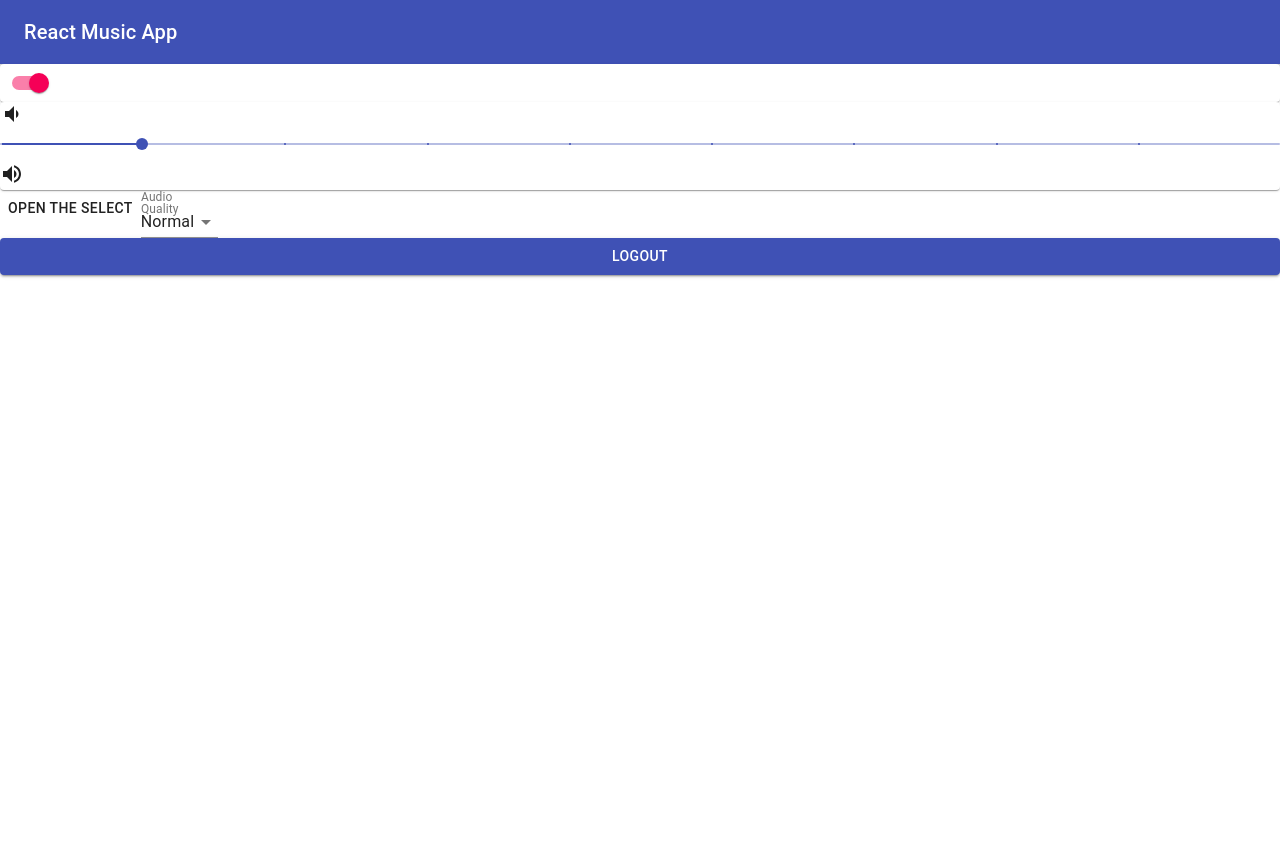
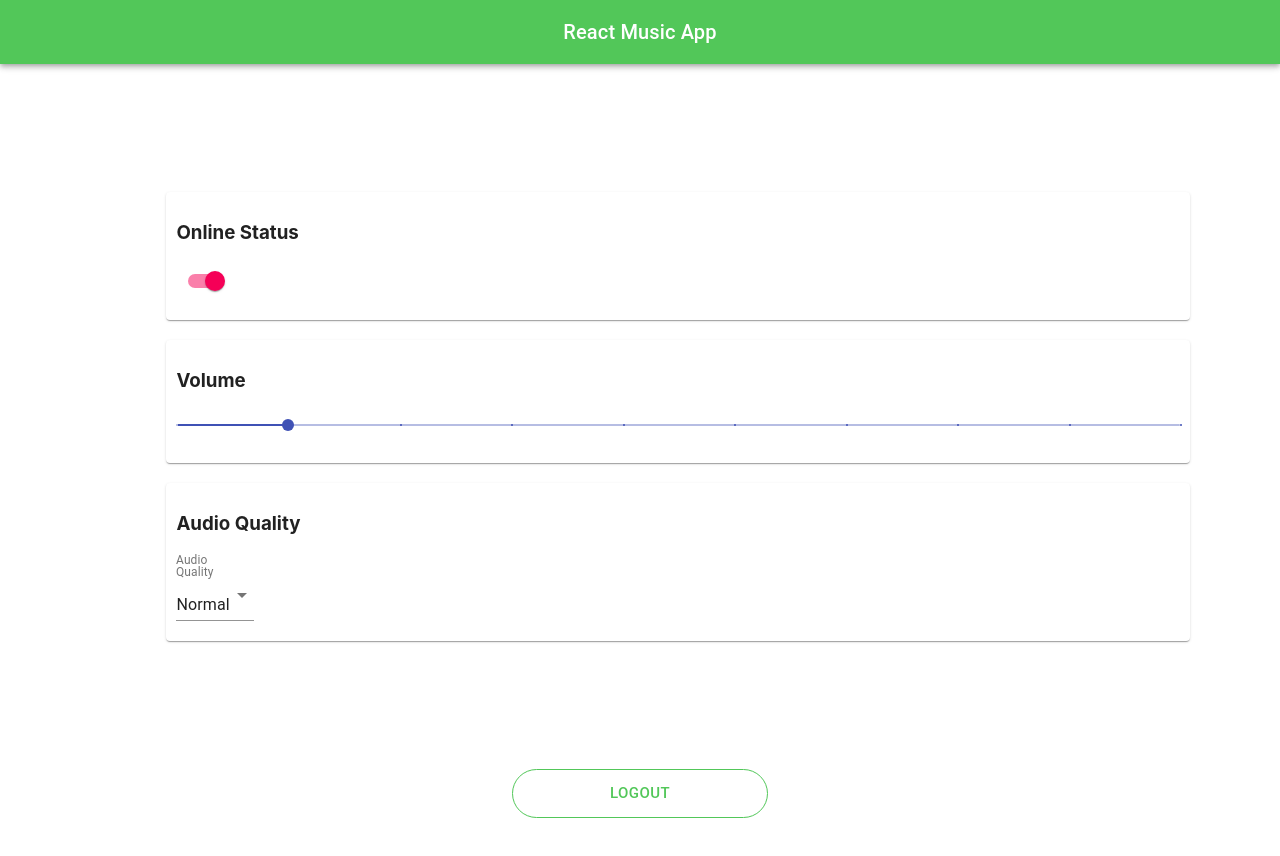
Before and after one commit to coastlines/react-music-app, a React (Create React App) app: page / in a window 1280 px wide. Both pictures are taken after a click on the button "SIGN IN". Before the commit the page ends 800 px from the top, so only its background shows below. Built offline with nearby package versions, Linux system fonts and the light colour scheme.

Commit message:
added notifications to dom

```diff
--- a/src/App.css
+++ b/src/App.css
@@ -1,10 +1,58 @@
-.App {
-  text-align: center;
-}
-
 #main {
   padding-bottom: 40px !important;
 }
 
+#navbar {
+  background-color: #52C759;
+}
+
+#loginForm {
+  margin: 10% 23%;
+  width: 50%;
+}
+
+/* .MuiInputBase-root {
+  border: 1px solid #52C759;
+} */
+
+#loginBtn {
+  display: flex;
+  align-self:flex-end;
+  margin-left: auto;
+  margin-top: 2.5%;
+  border-radius: 30px;
+  width: 40%;
+  padding-top: 10px;
+  padding-bottom: 10px;
+  background-color: #52C759;
+}
+
+ #logoutBtn {
+  border-color: #52C759;
+  color: #52C759;
+  display: flex;
+  align-self:flex-start;
+  margin: 0 auto;
+  margin-top: 2.5%;
+  border-radius: 30px;
+  width: 20%;
+  padding-top: 10px;
+  padding-bottom: 10px;
+}
+
+#dashboard {
+  margin: 10% 13%;
+  width: 80%;
+}
+
+.componentCard {
+  padding: 10px 10px 20px 10px;
+  margin: 20px 0;
+}
+
+#audioQualitySelect {
+  margin-top: 20px;
+}
+
 @media (prefers-reduced-motion: no-preference) {
 }
--- a/src/App.js
+++ b/src/App.js
@@ -1,13 +1,7 @@
-import React, { Component } from "react";
+import React from "react";
 import "./App.css";
 import NavBar from "./Components/navbar";
-// import SignIn from './Components/login';
-import Button from "@material-ui/core/Button";
-import TextField from "@material-ui/core/TextField";
-// import FormControlLabel from '@material-ui/core/FormControlLabel';
-import Dashboard from "./Components/dashboard";
-// import { render } from '@testing-library/react';
-
+import DisplayComponent from "./Components/login";
 // transform slider 90 degrees to make an equalizer?
 
 function App(props) {
@@ -19,82 +13,4 @@ function App(props) {
   );
 }
 
-class DisplayComponent extends Component {
-  constructor(props) {
-    super(props);
-    this.state = {
-      isLoggedIn: false,
-    };
-    this.handleClick = this.handleClick.bind(this);
-  }
-
-  handleClick() {
-    if (this.state.isLoggedIn === true) {
-      this.setState({
-        isLoggedIn: false,
-      });
-    } else {
-      this.setState({
-        isLoggedIn: true,
-      });
-    }
-  }
-
-  render() {
-    if (!this.state.isLoggedIn) {
-      return (
-        <form>
-          {/* noValidate */}
-          <TextField
-            variant="outlined"
-            margin="normal"
-            // required
-            fullWidth
-            id="email"
-            label="Email Address"
-            name="email"
-            autoComplete="email"
-            autoFocus
-          />
-          <TextField
-            variant="outlined"
-            margin="normal"
-            // required
-            fullWidth
-            name="password"
-            label="Password"
-            type="password"
-            id="password"
-            autoComplete="current-password"
-          />
-          <Button
-            type="button"
-            fullWidth
-            variant="contained"
-            color="primary"
-            onClick={this.handleClick}
-          >
-            Sign In
-          </Button>
-        </form>
-      );
-    } else {
-      return (
-        <div>
-          <Dashboard></Dashboard>
-          <Button
-            type="button"
-            fullWidth
-            variant="contained"
-            color="primary"
-            onClick={this.handleClick}
-          >
-            Logout
-          </Button>
-        </div>
-      );
-    }
-  }
-}
-
 export default App;
--- /dev/null
+++ b/src/Components/archive/login.js
@@ -0,0 +1,139 @@
+import React, { Component } from "react";
+import Avatar from "@material-ui/core/Avatar";
+
+import CssBaseline from "@material-ui/core/CssBaseline";
+import TextField from "@material-ui/core/TextField";
+import FormControlLabel from "@material-ui/core/FormControlLabel";
+import Checkbox from "@material-ui/core/Checkbox";
+import Link from "@material-ui/core/Link";
+import Grid from "@material-ui/core/Grid";
+import Box from "@material-ui/core/Box";
+import LockOutlinedIcon from "@material-ui/icons/LockOutlined";
+import Typography from "@material-ui/core/Typography";
+import { makeStyles } from "@material-ui/core/styles";
+import Container from "@material-ui/core/Container";
+import { render } from "@testing-library/react";
+
+function Copyright() {
+  return (
+    <Typography variant="body2" color="textSecondary" align="center">
+      {"Copyright © "}
+      <Link color="inherit" href="#">
+        React Music App
+      </Link>{" "}
+      {new Date().getFullYear()}
+      {"."}
+    </Typography>
+  );
+}
+
+const useStyles = makeStyles((theme) => ({
+  paper: {
+    marginTop: theme.spacing(8),
+    display: "flex",
+    flexDirection: "column",
+    alignItems: "center",
+  },
+  avatar: {
+    margin: theme.spacing(1),
+    backgroundColor: theme.palette.secondary.main,
+  },
+  form: {
+    width: "100%", // Fix IE 11 issue.
+    marginTop: theme.spacing(1),
+  },
+  submit: {
+    margin: theme.spacing(3, 0, 2),
+  },
+}));
+
+export default class SignIn extends Component {
+  constructor(props) {
+    super(props);
+    this.state = {
+      // classes: useStyles(),
+      isLoggedIn: true,
+    };
+  }
+
+  handleClick = () => {
+    this.setState({
+      isLoggedIn: !this.state.isLoggedIn,
+    });
+  };
+
+  // const classes = useStyles();
+
+  render() {
+    return (
+      <Container
+        component="main"
+        maxWidth="xs"
+        loginStatus={this.state.isLoggedIn}
+      >
+        <CssBaseline />
+        <div>
+          <Avatar>
+            <LockOutlinedIcon />
+          </Avatar>
+          <Typography component="h1" variant="h5">
+            Sign in
+          </Typography>
+          <form noValidate>
+            <TextField
+              variant="outlined"
+              margin="normal"
+              required
+              fullWidth
+              id="email"
+              label="Email Address"
+              name="email"
+              autoComplete="email"
+              autoFocus
+            />
+            <TextField
+              variant="outlined"
+              margin="normal"
+              required
+              fullWidth
+              name="password"
+              label="Password"
+              type="password"
+              id="password"
+              autoComplete="current-password"
+            />
+            <FormControlLabel
+              control={<Checkbox value="remember" color="primary" />}
+              label="Remember me"
+            />
+            <Button
+              type="button"
+              fullWidth
+              variant="contained"
+              color="primary"
+              className={""}
+              onClick={this.handleClick}
+            >
+              Sign In
+            </Button>
+            <Grid container>
+              <Grid item xs>
+                <Link href="#" variant="body2">
+                  Forgot password?
+                </Link>
+              </Grid>
+              <Grid item>
+                <Link href="#" variant="body2">
+                  {"Don't have an account? Sign Up"}
+                </Link>
+              </Grid>
+            </Grid>
+          </form>
+        </div>
+        <Box mt={8}>
+          <Copyright />
+        </Box>
+      </Container>
+    );
+  }
+}
--- a/src/Components/audioQualitySelect.js
+++ b/src/Components/audioQualitySelect.js
@@ -1,25 +1,12 @@
 import React from "react";
-// import Card from '@material-ui/core/Card';
-// import { makeStyles } from '@material-ui/core/styles';
+import Card from '@material-ui/core/Card';
 import InputLabel from "@material-ui/core/InputLabel";
 import MenuItem from "@material-ui/core/MenuItem";
 import FormControl from "@material-ui/core/FormControl";
 import Select from "@material-ui/core/Select";
-import Button from "@material-ui/core/Button";
-
-// const useStyles = makeStyles((theme) => ({
-//   button: {
-//     display: 'block',
-//     marginTop: theme.spacing(2),
-//   },
-//   formControl: {
-//     margin: theme.spacing(1),
-//     minWidth: 120,
-//   },
-// }));
+// import Button from "@material-ui/core/Button";
 
 export default function AudioQualitySelect() {
-  // const classes = useStyles();
   const [audioQuality, setAudioQuality] = React.useState(2);
   const [warning, setWarning] = React.useState("");
   const [open, setOpen] = React.useState(false);
@@ -48,15 +35,16 @@ export default function AudioQualitySelect() {
   };
 
   return (
-    <div>
-      <Button onClick={handleOpen}>Open the select</Button>
+    <Card className="componentCard">
+      <h3>Audio Quality</h3>
+      {/* <Button onClick={handleOpen}>Audio Quality</Button> */}
+      <p>{warning}</p>
       <FormControl>
-        <InputLabel id="demo-controlled-open-select-label">
+        <InputLabel id="audioQualityInputLabel">
           Audio Quality
         </InputLabel>
         <Select
-          labelId="demo-controlled-open-select-label"
-          id="demo-controlled-open-select"
+          id="audioQualitySelect"
           open={open}
           onClose={handleClose}
           onOpen={handleOpen}
@@ -70,6 +58,6 @@ export default function AudioQualitySelect() {
           <MenuItem value={3}>High</MenuItem>
         </Select>
       </FormControl>
-    </div>
+    </Card>
   );
 }
--- a/src/Components/dashboard.js
+++ b/src/Components/dashboard.js
@@ -3,10 +3,12 @@ import OnlineStatusToggle from "./onlineStatusToggle";
 import VolumeSlider from "./volumeSlider";
 import AudioQualitySelect from "./audioQualitySelect";
 
+
 class Dashboard extends Component {
+
   render() {
     return (
-      <div>
+      <div id="dashboard">
         <OnlineStatusToggle></OnlineStatusToggle>
         <VolumeSlider></VolumeSlider>
         <AudioQualitySelect></AudioQualitySelect>
--- a/src/Components/login.js
+++ b/src/Components/login.js
@@ -1,92 +1,42 @@
 import React, { Component } from "react";
-import Avatar from "@material-ui/core/Avatar";
+import Button from "@material-ui/core/Button";
+import TextField from "@material-ui/core/TextField";
+import "../App.css";
+import Dashboard from "./dashboard";
 
-import CssBaseline from "@material-ui/core/CssBaseline";
-import TextField from "@material-ui/core/TextField";
-import FormControlLabel from "@material-ui/core/FormControlLabel";
-import Checkbox from "@material-ui/core/Checkbox";
-import Link from "@material-ui/core/Link";
-import Grid from "@material-ui/core/Grid";
-import Box from "@material-ui/core/Box";
-import LockOutlinedIcon from "@material-ui/icons/LockOutlined";
-import Typography from "@material-ui/core/Typography";
-import { makeStyles } from "@material-ui/core/styles";
-import Container from "@material-ui/core/Container";
-import { render } from "@testing-library/react";
-
-function Copyright() {
-  return (
-    <Typography variant="body2" color="textSecondary" align="center">
-      {"Copyright © "}
-      <Link color="inherit" href="#">
-        React Music App
-      </Link>{" "}
-      {new Date().getFullYear()}
-      {"."}
-    </Typography>
-  );
-}
-
-const useStyles = makeStyles((theme) => ({
-  paper: {
-    marginTop: theme.spacing(8),
-    display: "flex",
-    flexDirection: "column",
-    alignItems: "center",
-  },
-  avatar: {
-    margin: theme.spacing(1),
-    backgroundColor: theme.palette.secondary.main,
-  },
-  form: {
-    width: "100%", // Fix IE 11 issue.
-    marginTop: theme.spacing(1),
-  },
-  submit: {
-    margin: theme.spacing(3, 0, 2),
-  },
-}));
-
-export default class SignIn extends Component {
+export default class DisplayComponent extends Component {
   constructor(props) {
     super(props);
     this.state = {
-      // classes: useStyles(),
-      isLoggedIn: true,
+      isLoggedIn: false,
     };
+    this.handleClick = this.handleClick.bind(this);
   }
 
-  handleClick = () => {
+  handleClick() {
+    if (this.state.isLoggedIn === true) {
       this.setState({
-      isLoggedIn: !this.state.isLoggedIn,
+        isLoggedIn: false,
       });
-  };
-
-  // const classes = useStyles();
+    } else {
+      this.setState({
+        isLoggedIn: true,
+      });
+    }
+  }
 
   render() {
+    if (!this.state.isLoggedIn) {
       return (
-      <Container
-        component="main"
-        maxWidth="xs"
-        loginStatus={this.state.isLoggedIn}
-      >
-        <CssBaseline />
-        <div>
-          <Avatar>
-            <LockOutlinedIcon />
-          </Avatar>
-          <Typography component="h1" variant="h5">
-            Sign in
-          </Typography>
-          <form noValidate>
+        <form id="loginForm">
+          {/* noValidate */}
           <TextField
             variant="outlined"
             margin="normal"
             required
             fullWidth
             id="email"
-              label="Email Address"
+            label="Email address or username"
             name="email"
             autoComplete="email"
             autoFocus
@@ -102,38 +52,34 @@ export default class SignIn extends Component {
             id="password"
             autoComplete="current-password"
           />
-            <FormControlLabel
-              control={<Checkbox value="remember" color="primary" />}
-              label="Remember me"
-            />
           <Button
+            id="loginBtn"
             type="button"
-              fullWidth
+            size="large"
             variant="contained"
             color="primary"
-              className={""}
             onClick={this.handleClick}
           >
             Sign In
           </Button>
-            <Grid container>
-              <Grid item xs>
-                <Link href="#" variant="body2">
-                  Forgot password?
-                </Link>
-              </Grid>
-              <Grid item>
-                <Link href="#" variant="body2">
-                  {"Don't have an account? Sign Up"}
-                </Link>
-              </Grid>
-            </Grid>
         </form>
+      );
+    } else {
+      return (
+        <div>
+          <Dashboard></Dashboard>
+          <Button
+            id="logoutBtn"
+            type="button"
+            size="large"
+            variant="outlined"
+            color="primary"
+            onClick={this.handleClick}
+          >
+            Logout
+          </Button>
         </div>
-        <Box mt={8}>
-          <Copyright />
-        </Box>
-      </Container>
       );
     }
   }
+}
--- a/src/Components/navbar.jsx
+++ b/src/Components/navbar.jsx
@@ -3,27 +3,33 @@ import { makeStyles } from "@material-ui/core/styles";
 import AppBar from "@material-ui/core/AppBar";
 import Toolbar from "@material-ui/core/Toolbar";
 import Typography from "@material-ui/core/Typography";
-// import MenuIcon from '@material-ui/icons/Menu';
+import MenuIcon from '@material-ui/icons/Menu';
+import { createMuiTheme } from '@material-ui/core/styles';
+
 
 const useStyles = makeStyles((theme) => ({
   root: {
     flexGrow: 1,
   },
   title: {
-    flexGrow: 2,
+    display: "flex",
+    alignSelf: "center",
+    justifySelf: "center",
+    margin: "auto",
   },
 }));
+
 
 export default function NavBar() {
   const classes = useStyles();
 
   return (
-    <div className={classes.root}>
-      <AppBar position="static">
+    <div>
+      <AppBar position="static" id="navbar">
         <Toolbar>
-          {/* <IconButton edge="start" className={classes.menuButton} color="inherit" aria-label="menu">
-          <MenuIcon />
-          </IconButton> */}
+           {/* <IconButton edge="start" className={classes.menuButton} color="inherit" aria-label="menu"> */}
+          {/* <MenuIcon /> */}
+          {/* </IconButton> */}
           <Typography variant="h6" className={classes.title}>
             React Music App
           </Typography>
--- a/src/Components/onlineStatusToggle.js
+++ b/src/Components/onlineStatusToggle.js
@@ -5,7 +5,7 @@ import Switch from "@material-ui/core/Switch";
 export default function OnlineStatusToggle() {
   const [state, setState] = useState({
     isOnline: true,
-    notification: "",
+    notifications: "",
   });
 
   const handleChange = (event) => {
@@ -24,7 +24,9 @@ export default function OnlineStatusToggle() {
   };
 
   return (
-    <Card>
+    <Card className="componentCard">
+      <h3>Online Status</h3>
+      <p>{state.notifications}</p>
       <Switch
         checked={state.isOnline}
         onChange={handleChange}
--- a/src/Components/volumeSlider.js
+++ b/src/Components/volumeSlider.js
@@ -1,8 +1,6 @@
 import React from "react";
 import Card from "@material-ui/core/Card";
 import Slider from "@material-ui/core/Slider";
-import VolumeDown from "@material-ui/icons/VolumeDown";
-import VolumeUp from "@material-ui/icons/VolumeUp";
 
 export default function VolumeSlider() {
   const [value, setValue] = React.useState(20);
@@ -16,15 +14,15 @@ export default function VolumeSlider() {
       setWarning(
         "Listening to music at a high volume could cause long-term hearing loss."
       );
-      //  componentDidUpdate(setWarning);
     } else {
       setWarning("");
     }
   };
 
   return (
-    <Card>
-      <VolumeDown />
+    <Card className="componentCard">
+      <h3>Volume</h3>
+      <p>{warning}</p>
       <Slider
         defaultValue={value}
         step={10}
@@ -37,7 +35,6 @@ export default function VolumeSlider() {
         max={100}
         warning={warning}
       />
-      <VolumeUp />
     </Card>
   );
 }
--- a/src/Style/login.css
+++ /dev/null
@@ -1,4 +0,0 @@
-/* form {
-  display: flex;
-  flex-direction: column;
-} */
```
Also changed, not shown: src/Components/archive/login_original.js (renamed from src/Components/login_original.js). Lines whose indentation alone changed are shown as unchanged.
